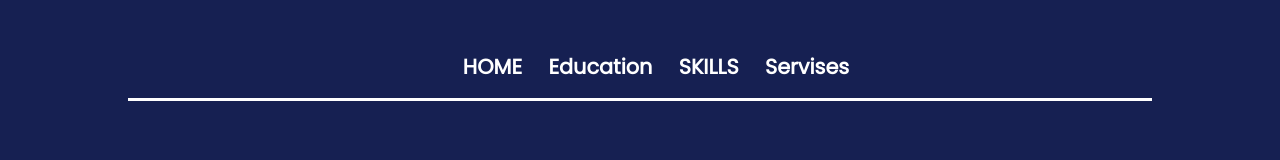
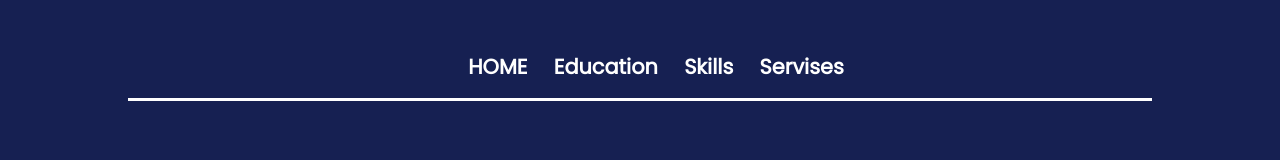
Before and after one commit to insherahgul/InsherahGulPortfolio, a plain HTML site: page Education.html in a window 1280 px wide. Shown: the top 160 px of the page. Drawn offline with Linux system fonts and the light colour scheme.

Commit message:
Update Education.html

```diff
--- a/Education.html
+++ b/Education.html
@@ -211,7 +211,7 @@
             <div class="nav-links">
               <a class="nav-link" href="index.html">HOME</a>
               <a class="nav-link" href="Education.html">Education</a>
-              <a class="nav-link" href="skills.html">SKILLS</a>
+              <a class="nav-link" href="skills.html">Skills</a>
               <a class="nav-link" href="servises.html">Servises</a>
             </div>
           </div>
```
